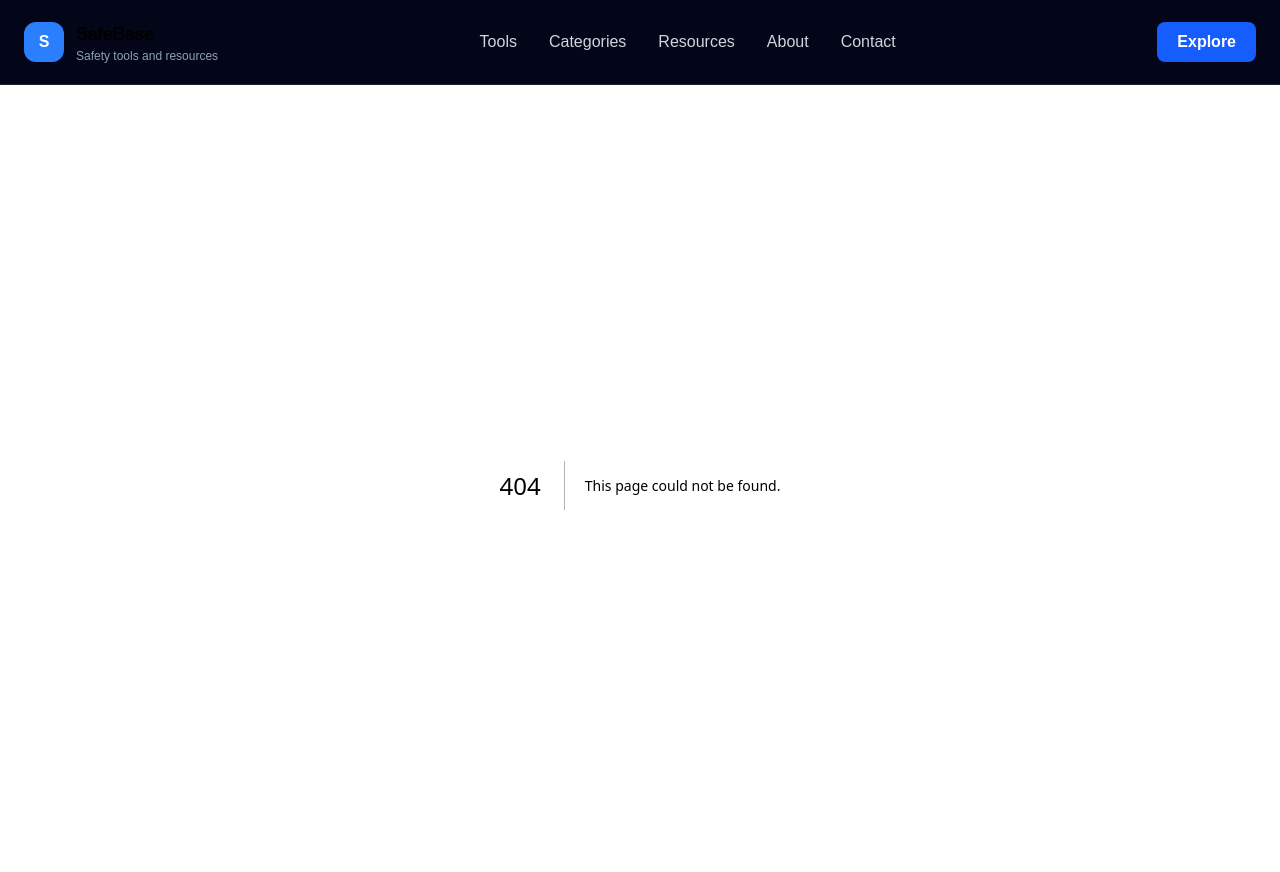
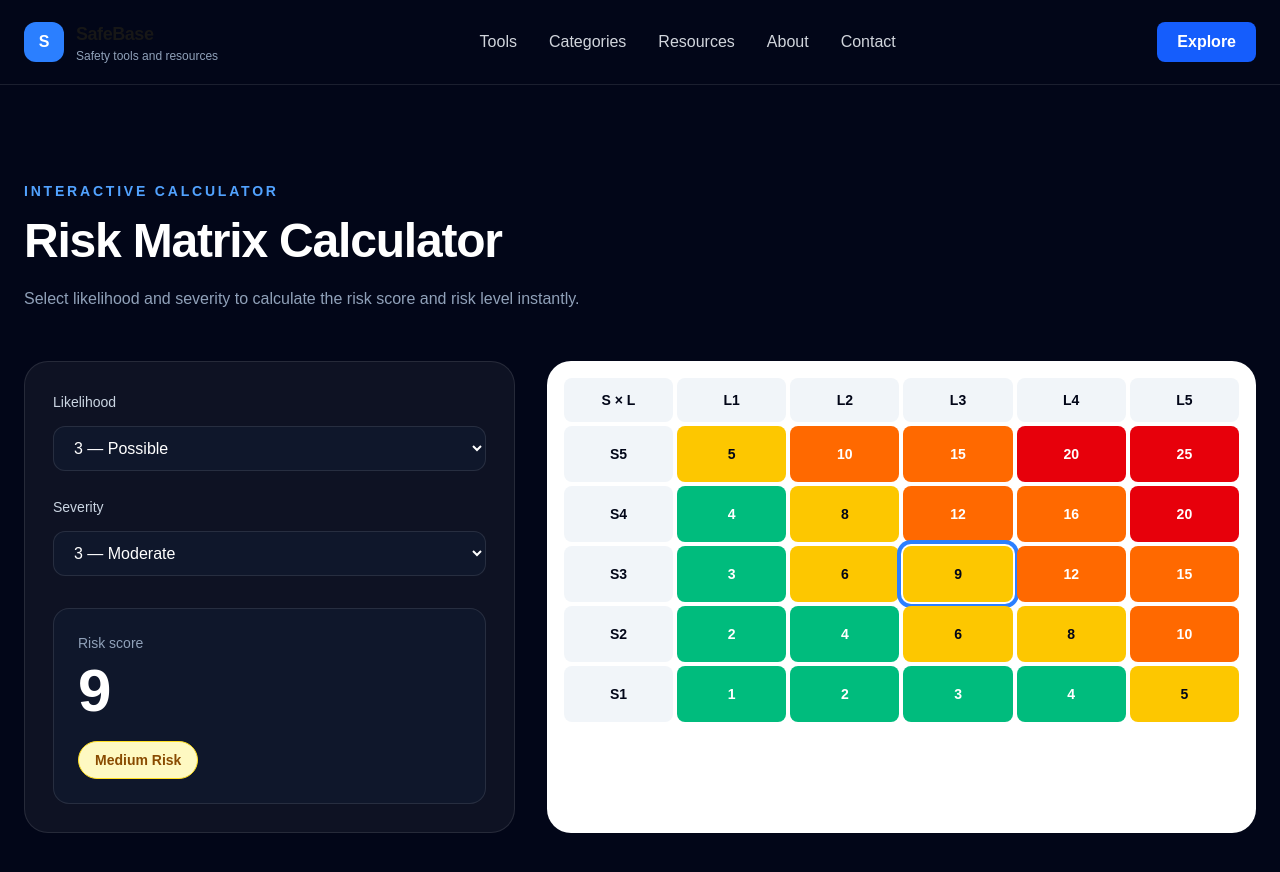
Before and after one commit to safebaseapp/safebase, a Next.js app in the folder app/: page /tools/risk-matrix in a window 1280 px wide. Before the commit this address had no page. Shown: the top 872 px of the page. Built offline with nearby package versions, Linux system fonts and the light colour scheme.

Commit message:
Move risk matrix to separate page

```diff
--- a/app/app/page.tsx
+++ b/app/app/page.tsx
@@ -1,4 +1,3 @@
-import RiskMatrix from "./components/RiskMatrix";
 import Footer from "./components/Footer";
 import FeaturedTools from "./components/FeaturedTools";
 import Categories from "./components/Categories";
@@ -27,11 +26,9 @@ export default function Home() {
           Explore Tools
         </a>
       </section>
-
       <Categories />
       <FeaturedTools />
-      <RiskMatrix />
       <Footer />
-    </main>
+      </main>
   );
 }
--- /dev/null
+++ b/app/app/tools/risk-matrix/page.tsx
@@ -0,0 +1,5 @@
+import RiskMatrix from "../../components/RiskMatrix";
+
+export default function RiskMatrixPage() {
+  return <RiskMatrix />;
+}
```
